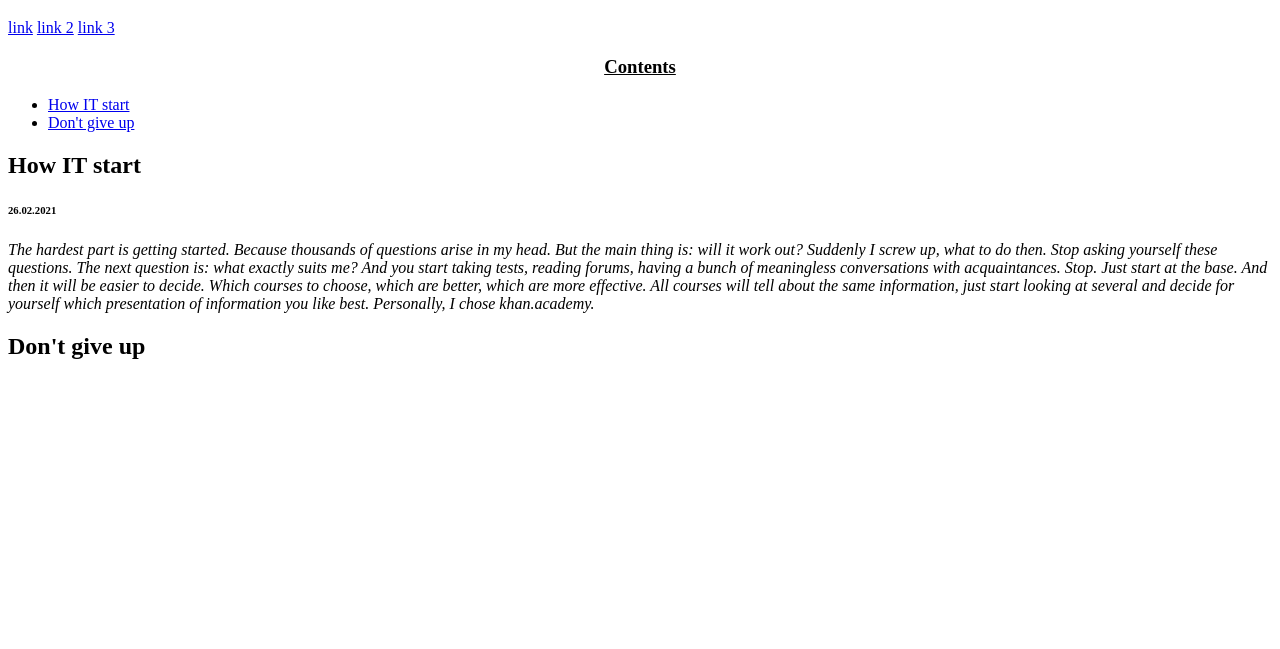
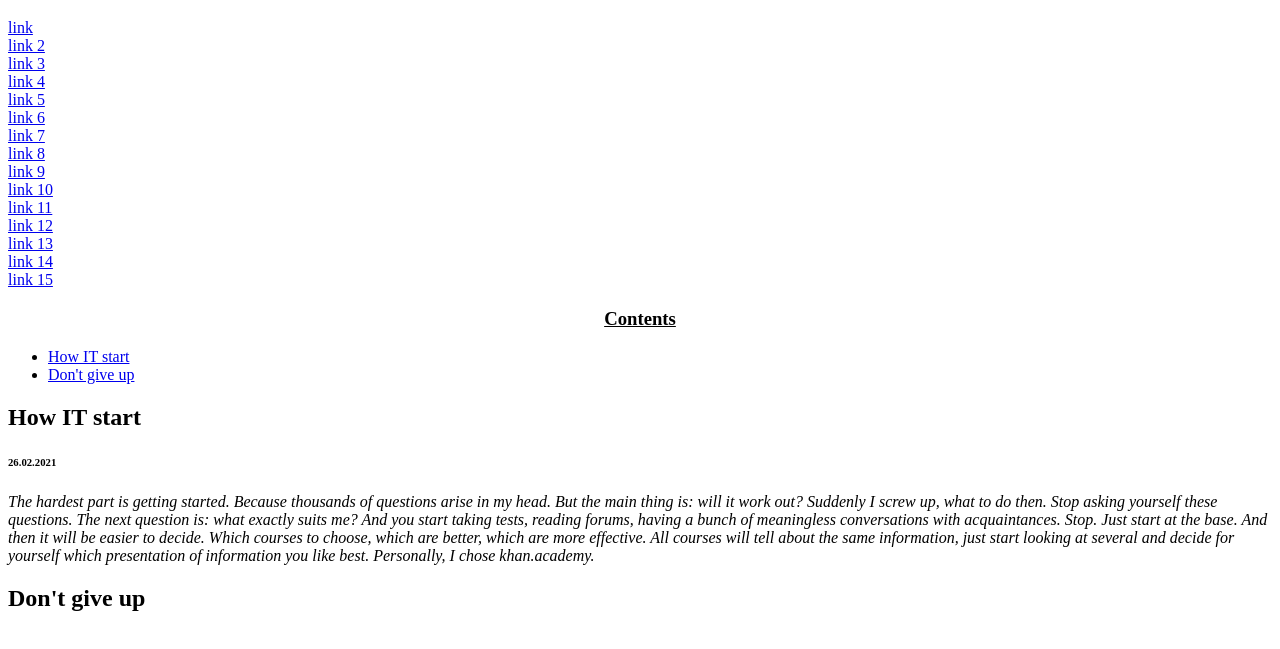
Before and after one commit to Oleksandra-Kazintseva/Oleksandra-Kazintseva.github.io, a plain HTML site: page index.html in a window 1280 px wide. Shown: the part 87-736 px from the top of the page. Drawn offline with Linux system fonts and the light colour scheme.

Commit message:
add new link

```diff
--- a/index.html
+++ b/index.html
@@ -11,9 +11,22 @@ j<!DOCTYPE html>
 
 
         <h1> No longer journalist not yet a programmer </h1>
-		<a href="./project-blog.html">link</a>
-		<a href="./recipes-project.html">link 2</a>
-		<a href="./travel-webpage.html">link 3 </a>
+		<a href="./project-blog.html">link</a> <br>
+		<a href="./recipes-project.html">link 2</a> <br>
+		<a href="./travel-webpage.html">link 3 </a> <br>
+        <a href="./class.html">link 4 </a> <br>
+		<a href="./creature.html">link 5 </a> <br>
+		<a href="./font-size.html">link 6 </a> <br>
+		<a href="./font-style.html">link 7 </a> <br>
+		<a href="./font.html">link 8 </a> <br>
+	    <a href="./internal-links.html">link 9 </a> <br>
+	    <a href="./links.html">link 10 </a> <br>
+		<a href="./seasons.html">link 11 </a> <br>
+		<a href="./table.html">link 12 </a> <br>
+		<a href="./texttag.html">link 13 </a> <br>
+		<a href="./trip.html">link 14 </a> <br>
+		<a href="./wishlist.html">link 15 </a>
+
 
         <h3>Contents</h3>
         <ul>
```
